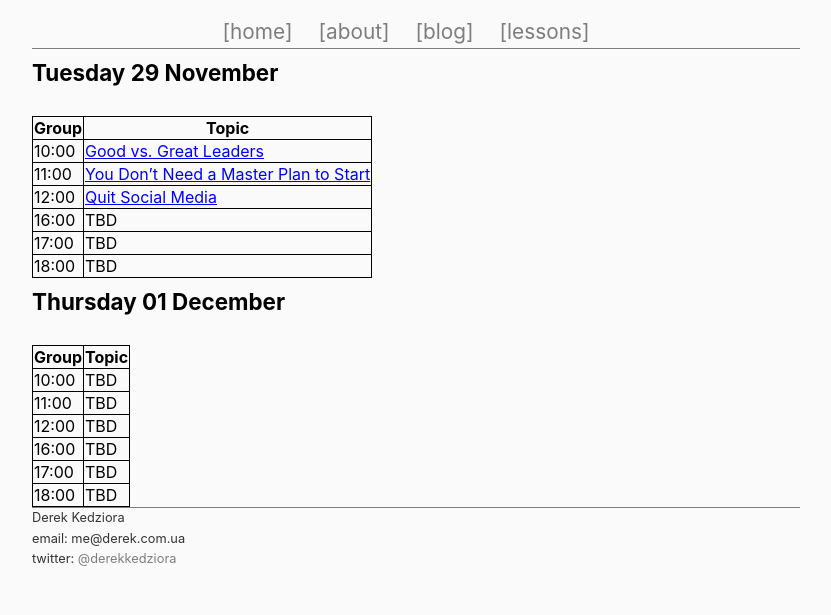
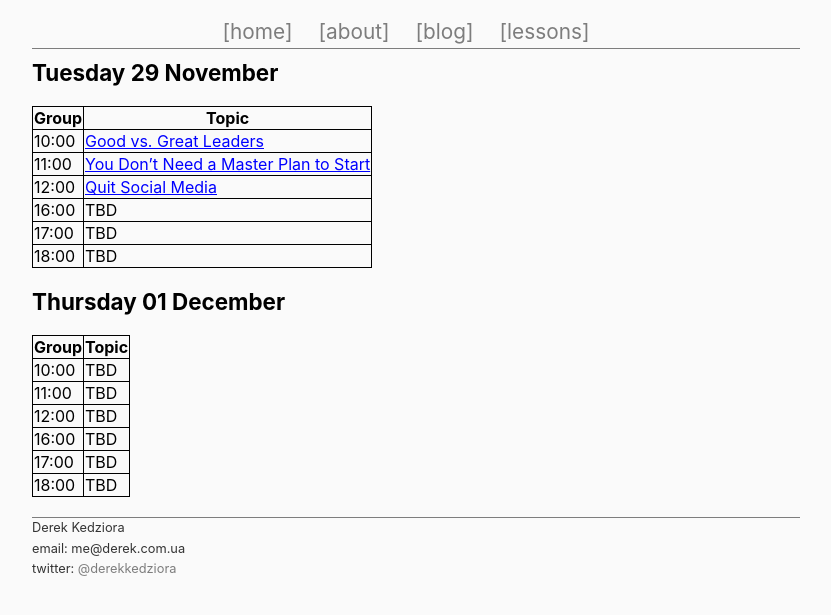
Before and after one commit to ZeroDeth/derekkedziora.github.io, a Jekyll site: the page built from files/leadware-schedule.html, in a window 1280 px wide. Shown: the top 615 px of the page, without its empty margins (224-1055 px from the left). Built offline with Jekyll 4.4.1, drawn with Linux system fonts in a browser that asks for light colours.

Commit message:
table margins changed

```diff
--- a/css/main.css
+++ b/css/main.css
@@ -54,6 +54,7 @@ nav ul li, footer ul li {
 table, th, td {
     border: 1px solid black;
     border-collapse: collapse;
+    margin: -10px 0px 20px 0px;
 }
 
 #top-bar {
```
